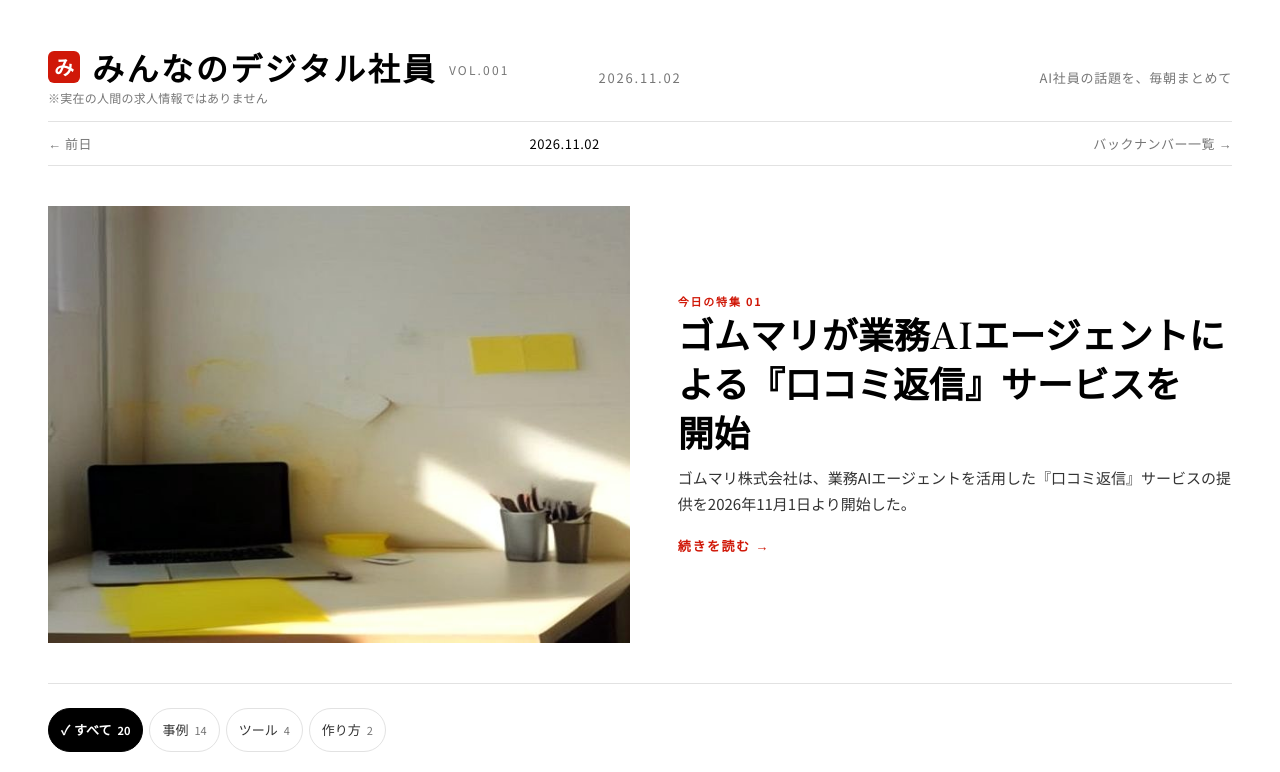
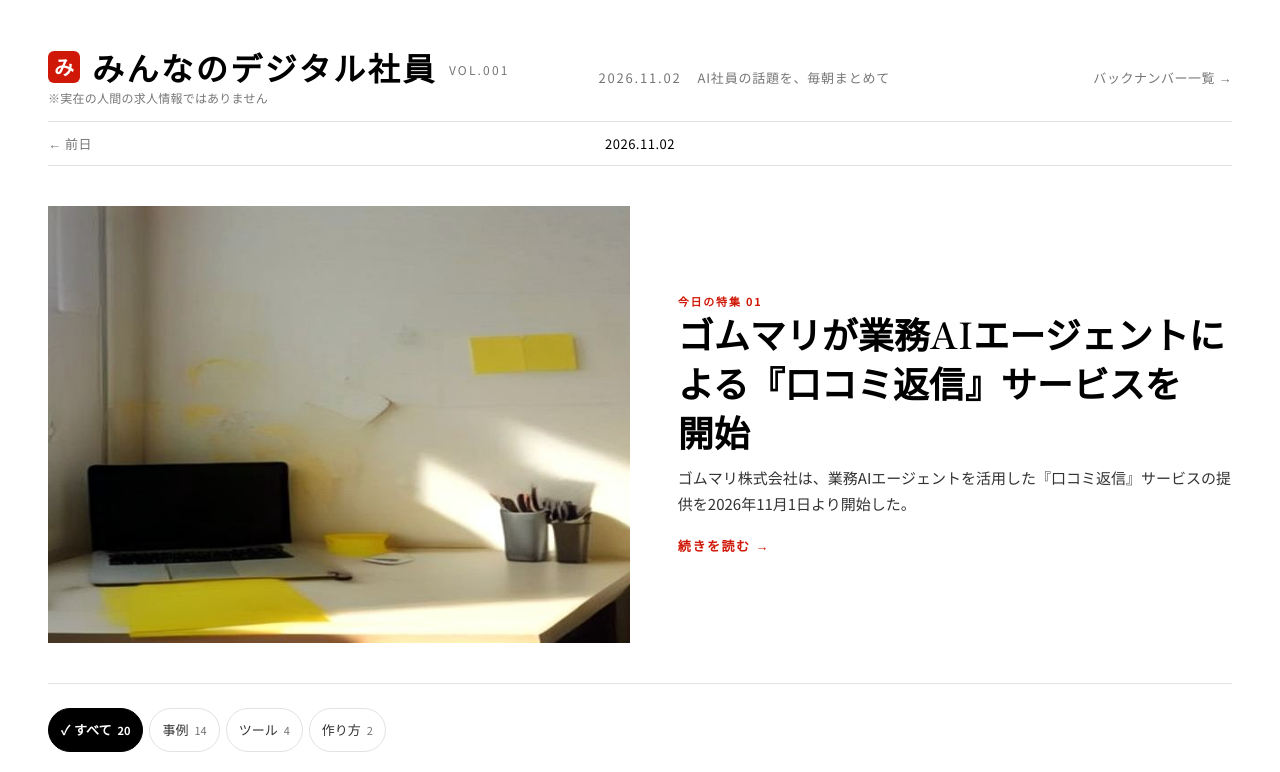
Before and after one commit to shigety2020/ai_company_news_potal_site, a Next.js app: page / in a window 1280 px wide. Shown: the top 772 px of the page. Built offline with nearby package versions, Linux system fonts and the light colour scheme.

Commit message:
fix: バックナンバー一覧をタグラインと同じ行の右端へ（11/6 シゲッティ指摘）

```diff
--- a/app/globals.css
+++ b/app/globals.css
@@ -349,8 +349,12 @@ img {
     display: block;
     font-size: 13px;
     text-align: right;
-    justify-self: end;
+  }
+
+  .tagline-row {
+    justify-self: stretch;
     align-self: center;
+    justify-content: flex-end;
   }
 
   .vol {
@@ -441,7 +445,7 @@ img {
 
 .issue-nav {
   display: grid;
-  grid-template-columns: 1fr auto 1fr auto;
+  grid-template-columns: 1fr auto 1fr;
   align-items: center;
   gap: 12px;
   padding: 12px 0;
@@ -507,11 +511,12 @@ img {
 }
 
 /* PB5: category chips / filtered list */
-.backnumber-link { justify-self: end; white-space: nowrap; }
-/* SP 390: 入らなければ次の行に右寄せ（ユイの指定） */
+/* 11/6 シゲッティ: バックナンバー一覧はタグラインと同じ行の右端 */
+.tagline-row { display: flex; align-items: center; justify-content: space-between; gap: 16px; }
+.backnumber-link { margin-left: auto; color: var(--muted); font-size: 13px; letter-spacing: 0.04em; white-space: nowrap; }
+.backnumber-link:hover { color: var(--accent); }
 @media (max-width: 1023px) {
-  .issue-nav { grid-template-columns: 1fr auto 1fr; }
-  .backnumber-link { grid-column: 1 / -1; }
+  .backnumber-link { display: inline-flex; align-items: center; min-height: 44px; font-size: 12px; }
 }
 .cat-chips { display: flex; flex-wrap: wrap; gap: 6px; margin: 24px 0 14px; }
 .cat-chip { min-height: 44px; padding: 0 12px; border: 1px solid var(--line); border-radius: 22px; display: inline-flex; align-items: center; gap: 4px; font-size: 13px; color: var(--body); white-space: nowrap; }
--- a/app/page.tsx
+++ b/app/page.tsx
@@ -402,7 +402,12 @@ export default async function Home({
             <p className="disclaimer">※実在の人間の求人情報ではありません</p>
           </div>
           <p className="issue-date"><span className="issue-vol-sp">VOL.001 | </span>{formatIssueDate(data.date)}</p>
-          <p className="tagline">AI社員の話題を、毎朝まとめて</p>
+          <div className="tagline-row">
+            <p className="tagline">AI社員の話題を、毎朝まとめて</p>
+            <a className="backnumber-link" href="/backnumber">
+              バックナンバー一覧 →
+            </a>
+          </div>
         </header>
         <nav className="issue-nav" aria-label="号の日付">
           {prevDate ? (
@@ -422,9 +427,6 @@ export default async function Home({
           ) : (
             <span className="issue-nav-slot" aria-hidden="true" />
           )}
-          <a className="issue-nav-link backnumber-link" href="/backnumber">
-            バックナンバー一覧 →
-          </a>
         </nav>
         <main>
           <Featured
```
